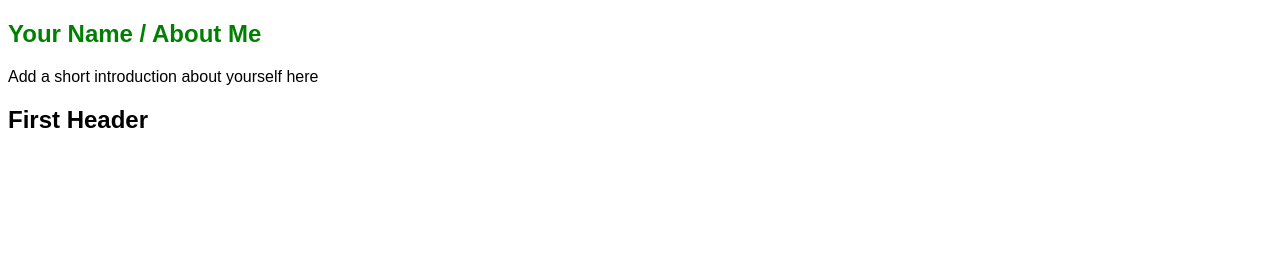
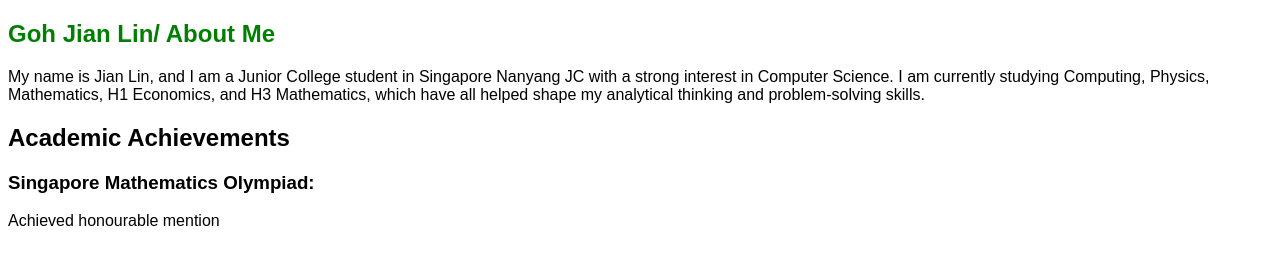
Before and after one commit to GohJianLin/GohJianLin.github.io, a plain HTML site: page index.html in a window 1280 px wide. Drawn offline with Linux system fonts and the light colour scheme.

Commit message:
Update index.html

```diff
--- a/index.html
+++ b/index.html
@@ -30,17 +30,19 @@
     It makes sense to use them for a portfolio, but perhaps not for an essay.
     -->
     <section>
-      <h1 id = "name">Your Name / About Me</h1>
-      <p>Add a short introduction about yourself here</p>
+      <h1 id = "name"> Goh Jian Lin/ About Me</h1>
+      <p> My name is Jian Lin, and I am a Junior College student in Singapore Nanyang JC with a strong interest in Computer Science. I am currently studying Computing, Physics, Mathematics, H1 Economics, and H3 Mathematics, which have all helped shape my analytical thinking and problem-solving skills. </p>
     </section>
 
     <section>
-      <h2>First Header</h2>
+      <h2>Academic Achievements</h2>
       <!-- Your organised portfolio content goes here. -->
       <!--
       Use Google / ChatGPT to determine which is the most semantically appropriate element tag to use for each type of content:
       paragraph text, bulleted/numbered lists, tables, images, separators, ...
       -->
+      <h3> Singapore Mathematics Olympiad: </h3>
+      <p> Achieved honourable mention </p>
     </section>
 
     <!-- Add more sections for your remaining headers -->
```
